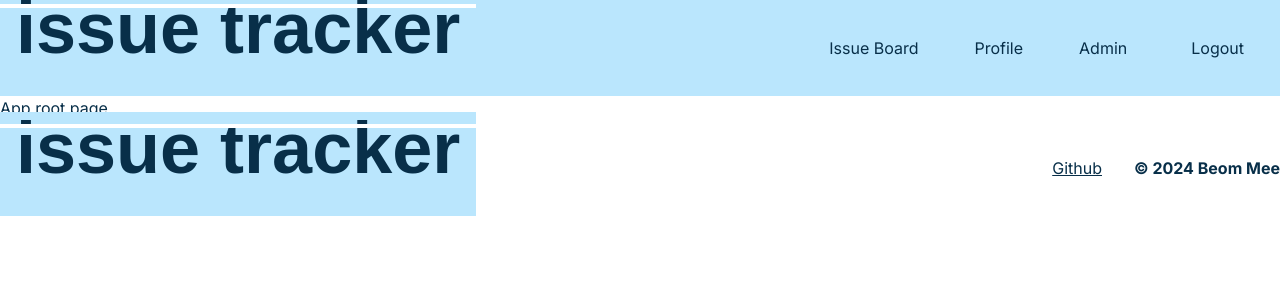
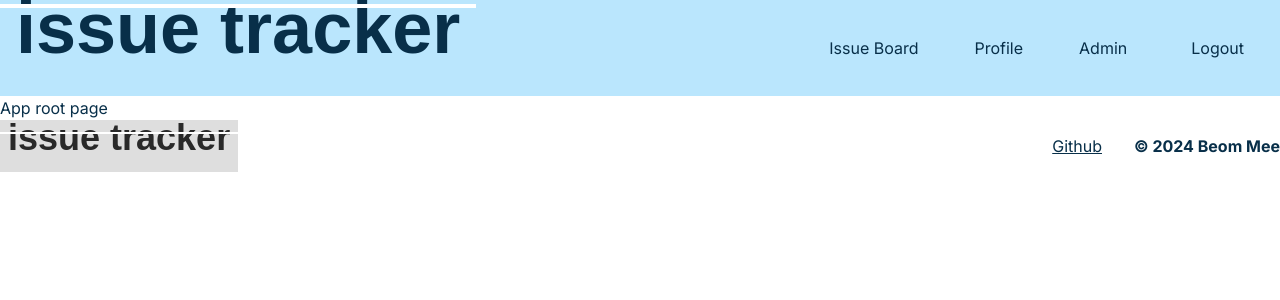
Before and after one commit to badeyesightcat/stackblitz-next-trial, a Next.js app: page / in a window 1280 px wide. Shown: the top 300 px of the page. Built offline with nearby package versions, Linux system fonts and the light colour scheme; a web font is replaced by a local one.

Commit message:
Add styles and props for logo that can be added for footer purpose

```diff
--- a/components/logo.tsx
+++ b/components/logo.tsx
@@ -1,13 +1,19 @@
-import React from "react";
 import fonts from "@/lib/fonts";
 import classNames from "classnames";
 
-const Logo = () => {
+interface LogoProps {
+  footer?: boolean;
+}
+
+const Logo = ({ footer }: LogoProps) => {
   return (
     <h1
       className={classNames(
         fonts.gwendolyn.className,
-        "font-bold text-7xl bg-[--light] text-[--dark] px-4 pb-8 -mt-2 leading-none relative before:w-full before:h-1 before:bg-white before:left-0 before:content-[''] before:block before:top-3 before:absolute before:z-10"
+        "font-bold bg-[--light] text-[--dark] leading-none relative before:w-full before:bg-white before:left-0 before:content-[''] before:block before:top-3 before:absolute before:z-10",
+        footer
+          ? "w-fit px-2 pb-4 text-4xl before:h-[.125rem] grayscale"
+          : "text-7xl px-4 pb-8 -mt-2 before:h-1"
       )}
     >
       issue tracker
```
